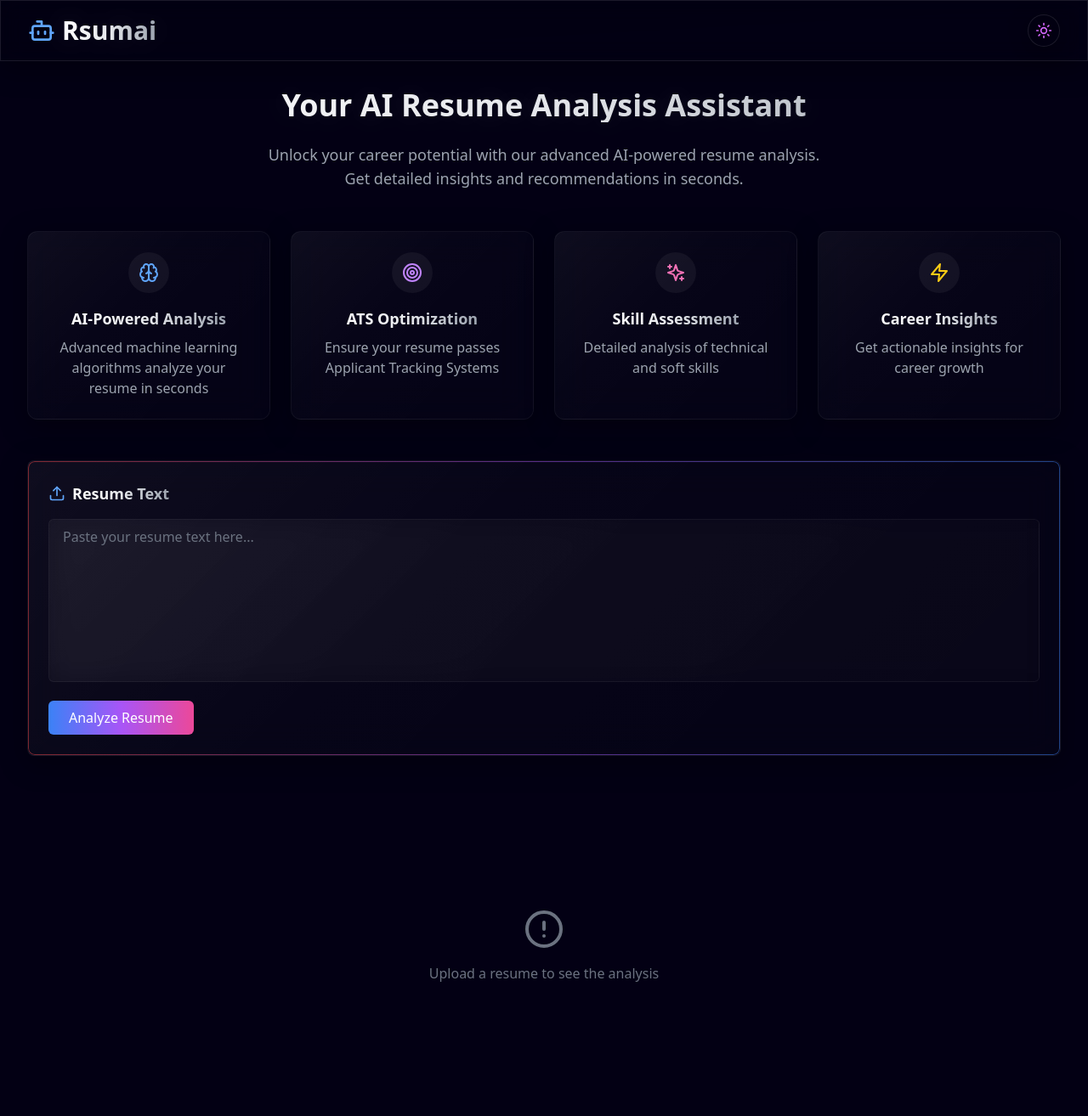
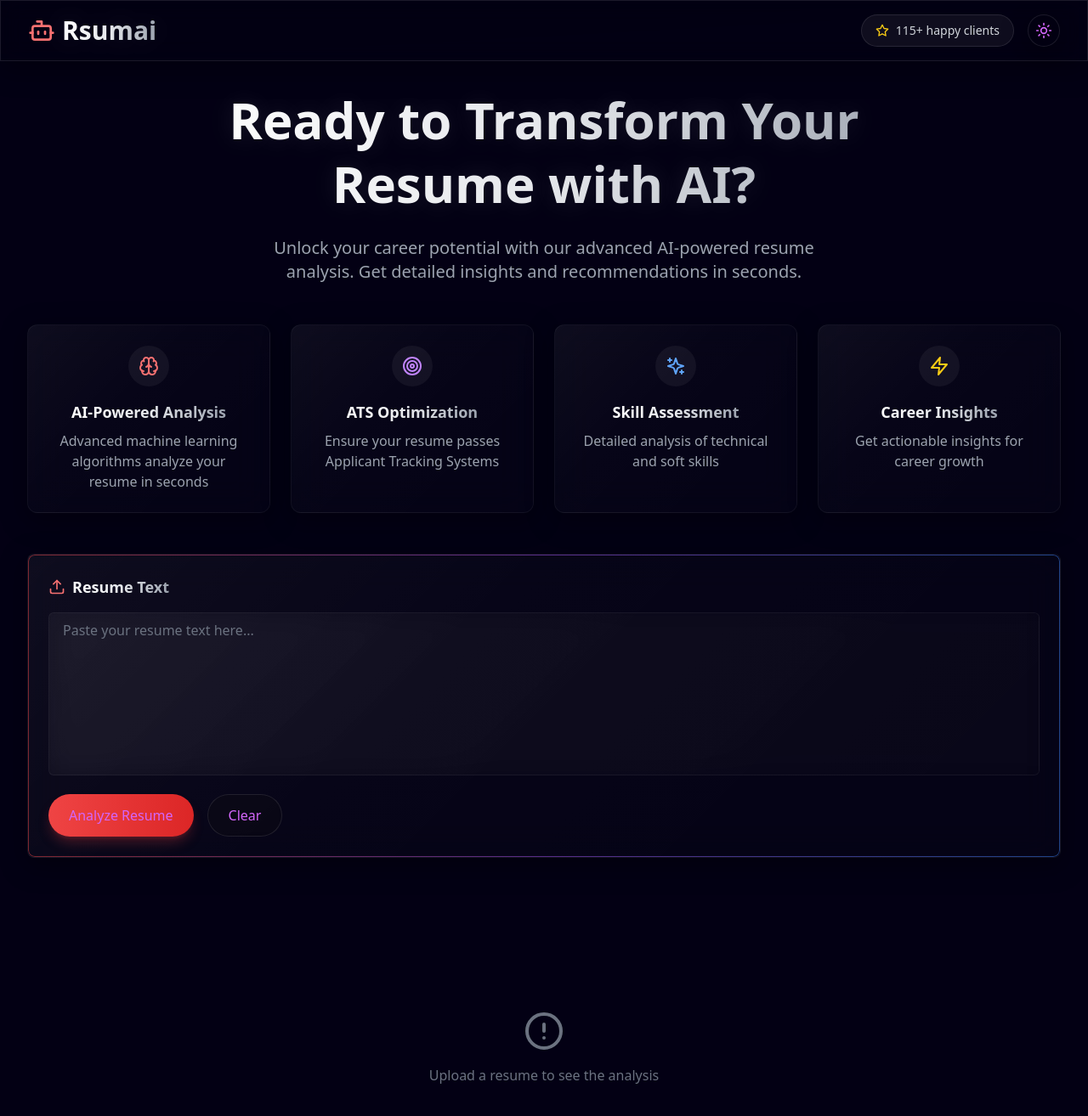
Before and after one commit to A1THARV/Rsumai, a React (Vite) app: page / in a window 1280 px wide. Shown: the top 1314 px of the page at 85% size. Built offline with nearby package versions, Linux system fonts and the light colour scheme.

Commit message:
Update App.tsx

```diff
--- a/src/App.tsx
+++ b/src/App.tsx
@@ -1,5 +1,5 @@
 import React, { useState } from 'react';
-import { Upload, Sparkles, Brain, Target, Zap, Bot } from 'lucide-react';
+import { Upload, Sparkles, Brain, Target, Zap, Bot, Star } from 'lucide-react';
 import { analyzeResume } from './services/gemini';
 import { AnalysisDashboard } from './components/AnalysisDashboard';
 import { ThemeToggle } from './components/ThemeToggle';
@@ -14,7 +14,7 @@ function App() {
 
   const features = [
     {
-      icon: <Brain className="w-6 h-6 text-blue-400" />,
+      icon: <Brain className="w-6 h-6 text-red-400" />,
       title: "AI-Powered Analysis",
       description: "Advanced machine learning algorithms analyze your resume in seconds"
     },
@@ -24,7 +24,7 @@ function App() {
       description: "Ensure your resume passes Applicant Tracking Systems"
     },
     {
-      icon: <Sparkles className="w-6 h-6 text-pink-400" />,
+      icon: <Sparkles className="w-6 h-6 text-blue-400" />,
       title: "Skill Assessment",
       description: "Detailed analysis of technical and soft skills"
     },
@@ -63,22 +63,28 @@ function App() {
       <header className="glassmorphism sticky top-0 z-50">
         <div className="max-w-7xl mx-auto px-4 py-4 sm:px-6 lg:px-8 flex justify-between items-center">
           <div className="flex items-center gap-2">
-            <Bot className="w-8 h-8 text-blue-400" />
+            <Bot className="w-8 h-8 text-red-400" />
             <h1 className="text-3xl font-bold gradient-text">
               Rsumai
             </h1>
           </div>
-          <ThemeToggle />
+          <div className="flex items-center gap-4">
+            <div className="stats-card">
+              <Star className="w-4 h-4 text-yellow-400" />
+              <span className="text-sm text-gray-300">115+ happy clients</span>
+            </div>
+            <ThemeToggle />
+          </div>
         </div>
       </header>
 
       <main className="max-w-7xl mx-auto px-4 py-8 sm:px-6 lg:px-8">
         {!result && (
-          <div className="mb-12 text-center">
-            <h2 className="text-4xl font-bold mb-6 gradient-text">
-              Your AI Resume Analysis Assistant
+          <div className="mb-12 text-center hero-glow">
+            <h2 className="text-6xl font-bold mb-6 gradient-text leading-tight max-w-4xl mx-auto">
+              Ready to Transform Your Resume with AI?
             </h2>
-            <p className="text-lg text-gray-400 mb-12 max-w-2xl mx-auto">
+            <p className="text-xl text-gray-400 mb-12 max-w-2xl mx-auto">
               Unlock your career potential with our advanced AI-powered resume analysis. Get detailed insights and recommendations in seconds.
             </p>
             <div className="grid grid-cols-1 md:grid-cols-2 lg:grid-cols-4 gap-6 mb-12">
@@ -101,7 +107,7 @@ function App() {
           {/* Resume Input */}
           <div className="acrylic-card rounded-lg p-6 gradient-border">
             <div className="flex items-center gap-2 mb-4">
-              <Upload className="w-5 h-5 text-blue-400" />
+              <Upload className="w-5 h-5 text-red-400" />
               <h2 className="text-lg font-semibold gradient-text">Resume Text</h2>
             </div>
             <textarea
@@ -111,14 +117,21 @@ function App() {
               className="w-full h-48 px-4 py-2 rounded-md acrylic-blur focus-ring resize-none placeholder:text-gray-500"
               aria-label="Resume text input"
             />
-            <div className="mt-4">
+            <div className="mt-4 flex gap-4">
               <button
                 onClick={handleAnalyze}
                 disabled={loading}
-                className="px-6 py-2 bg-gradient-to-r from-blue-500 via-purple-500 to-pink-500 text-white rounded-md transition-all hover-lift focus-ring disabled:opacity-50 disabled:cursor-not-allowed disabled:hover:transform-none"
+                className="cta-button"
                 aria-label={loading ? 'Analyzing resume...' : 'Analyze resume'}
               >
                 {loading ? 'Analyzing...' : 'Analyze Resume'}
+              </button>
+              <button
+                onClick={() => setResumeText('')}
+                className="secondary-button"
+                aria-label="Clear resume text"
+              >
+                Clear
               </button>
             </div>
             {error && (
```
